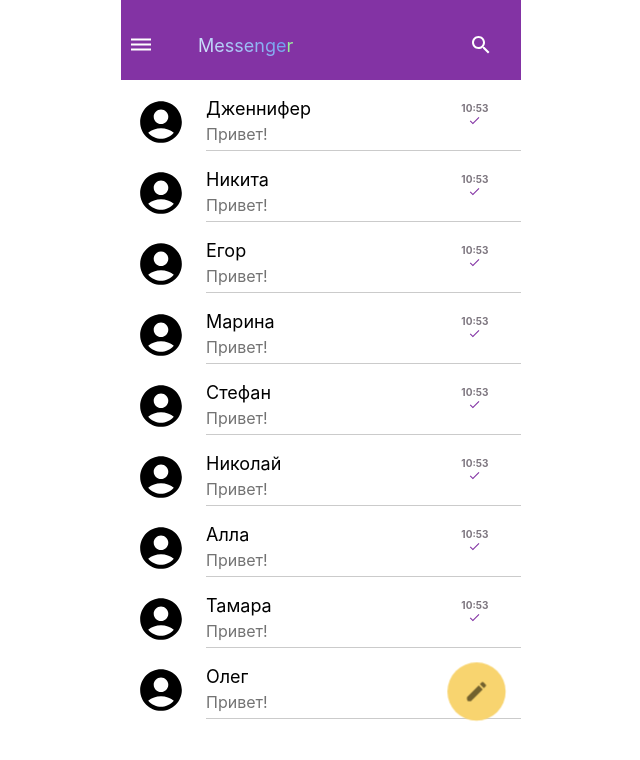
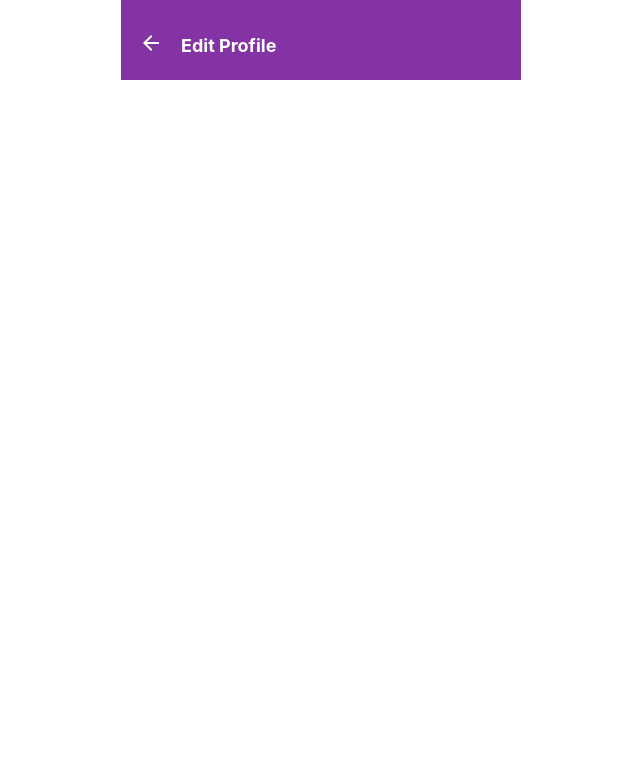
Before and after one commit to nikitastepnik/2022-02-VK-EDU-FS-FRONTEND-N-STEPANOV, a React (Create React App) app in the folder react-chat/: page / in a window 1280 px wide. Before the commit this address led to /#/chats. Shown: the top 760 px of the page, without its empty margins (319-959 px from the left). Built offline with nearby package versions, Linux system fonts and the light colour scheme.

Commit message:
homework6 progress 45%

```diff
--- a/react-chat/src/App.js
+++ b/react-chat/src/App.js
@@ -56,8 +56,8 @@ export class App extends React.Component {
                 <div className="App">
                     <main>
                         <Routes>
-                            <Route path='/' element={<Navigate replace to="chats"/>}/>
-                            {/*<Route path='/' element={<PageProfile/>}/>*/}
+                            {/*<Route path='/' element={<Navigate replace to="chats"/>}/>*/}
+                            <Route path='/' element={<PageProfile/>}/>
                             <Route path='chats' element={<PageChatList sumbitChat={this.sumbitChat}/>}/>
                             <Route path='single-chat'
                                    element={<PageChat chatComp={this.state.chatComp} sumbitChat={this.sumbitChat}/>}/>
--- a/react-chat/src/components/Header/Header.jsx
+++ b/react-chat/src/components/Header/Header.jsx
@@ -39,6 +39,11 @@ export function Header(props) {
         return (
             <div className="header-frame">
                 <div className="header-frame-content">
+                    <Link className={"link-arrow-back"} to={"/chats"}>
+                        <ArrowBackIcon id="icon-arrow-back-screen-profile-chat" onClick={() => props.submitChat()}>
+                        </ArrowBackIcon>
+                    </Link>
+                    <div className="form-text" id="form-text-screen-chat-profile">Edit Profile</div>
                 </div>
             </div>
         )
--- a/react-chat/src/components/Header/Header.scss
+++ b/react-chat/src/components/Header/Header.scss
@@ -125,3 +125,15 @@ a.link-arrow-back {
   color: inherit;
   flex-basis: 15%;
 }
+
+#form-text-screen-chat-profile {
+  font-weight: bolder;
+}
+
+#form-text-screen-chat-profile {
+  margin-top: 10px;
+}
+
+#icon-arrow-back-screen-profile-chat {
+  margin-top: 10px;
+}
```
